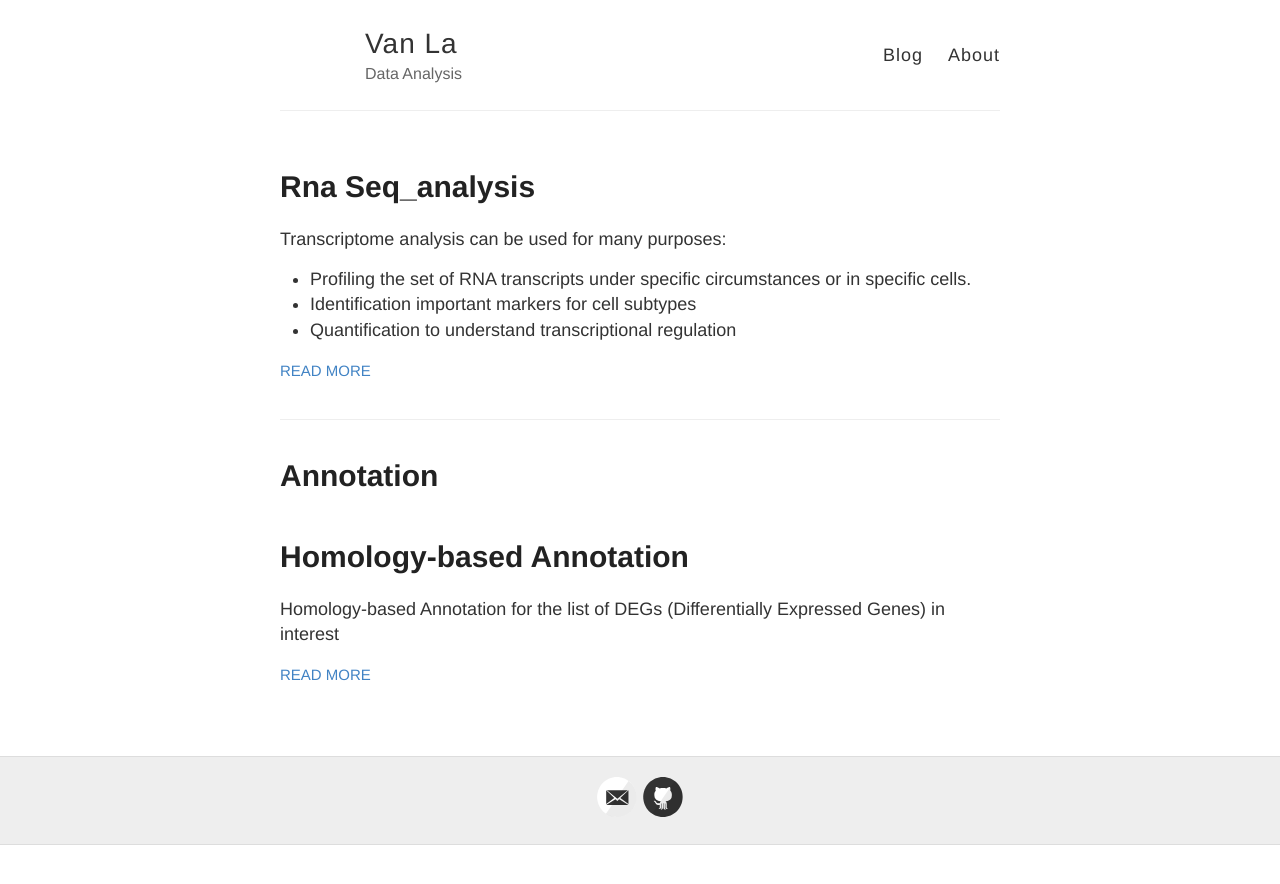
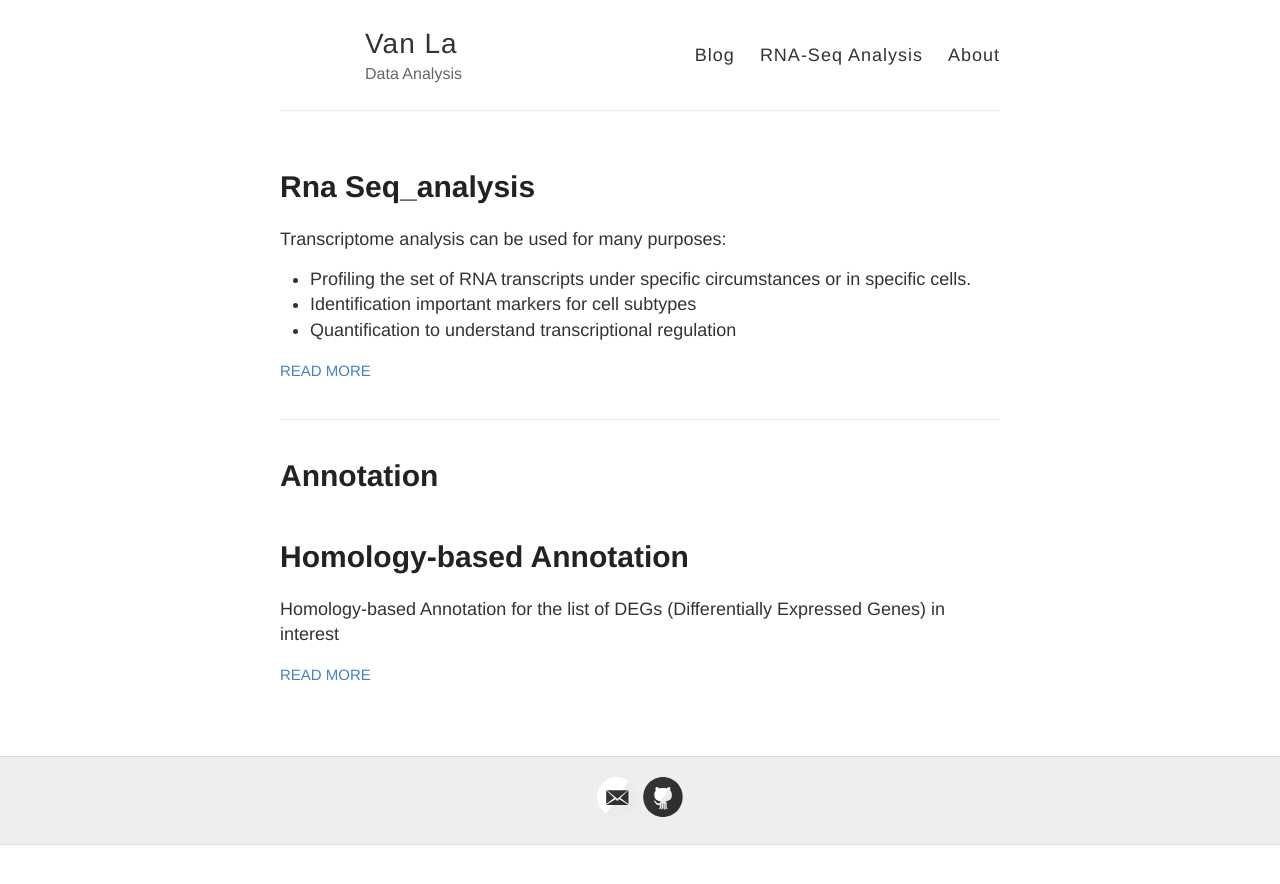
Before and after one commit to vanngocthuyla/Data_Analysis, a Jekyll site: the page built from index.html, in a window 1280 px wide. Shown: the top 884 px of the page. Built offline with Jekyll 4.4.1, drawn with Linux system fonts in a browser that asks for light colours.

Commit message:
Update default.html

```diff
--- a/_layouts/default.html
+++ b/_layouts/default.html
@@ -28,6 +28,7 @@
 
           <nav>
             <a href="{{ site.baseurl }}/">Blog</a>
+            <a href="{{ site.baseurl }}/">RNA-Seq Analysis</a>
             <a href="{{ site.baseurl }}/about">About</a>
           </nav>
         </header>
```
